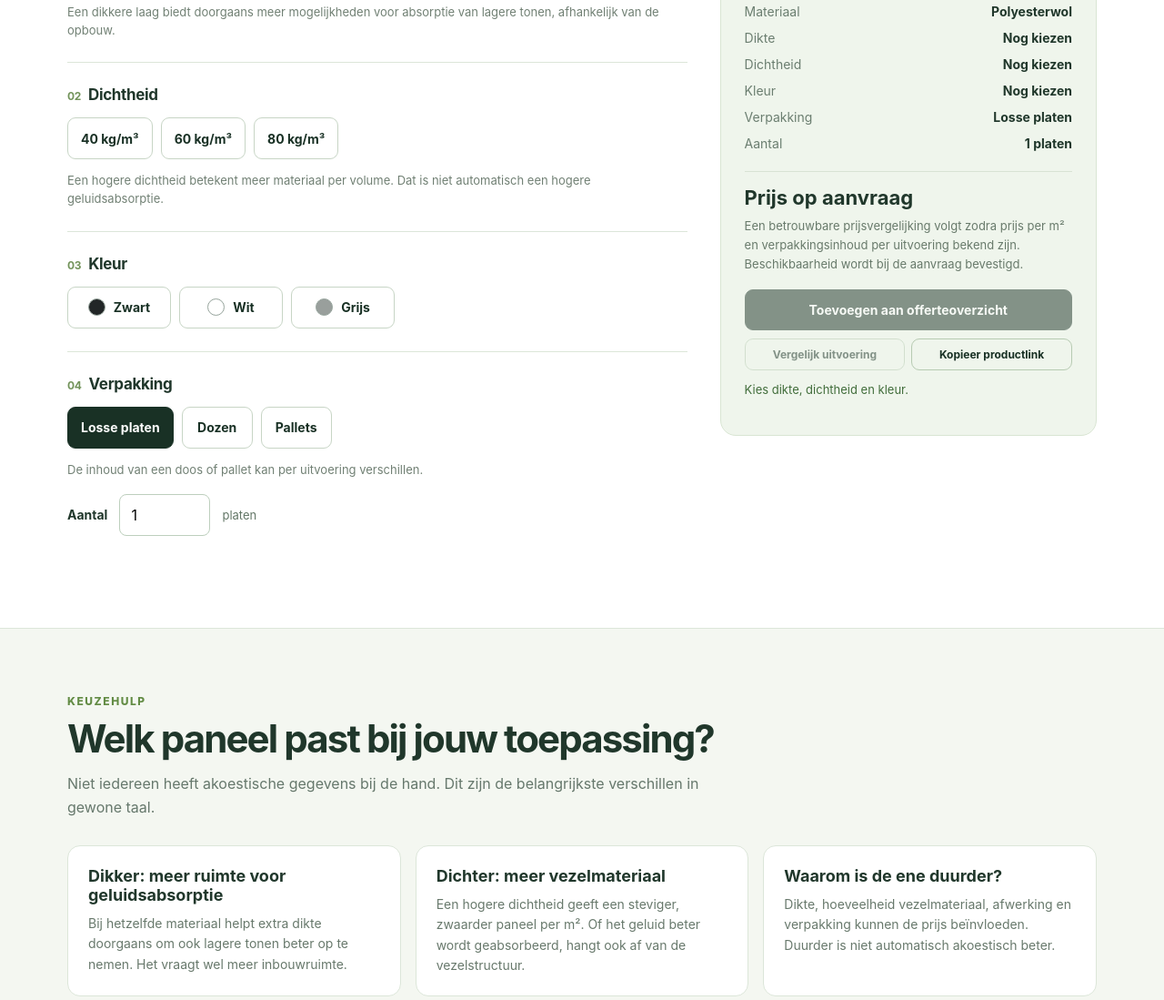
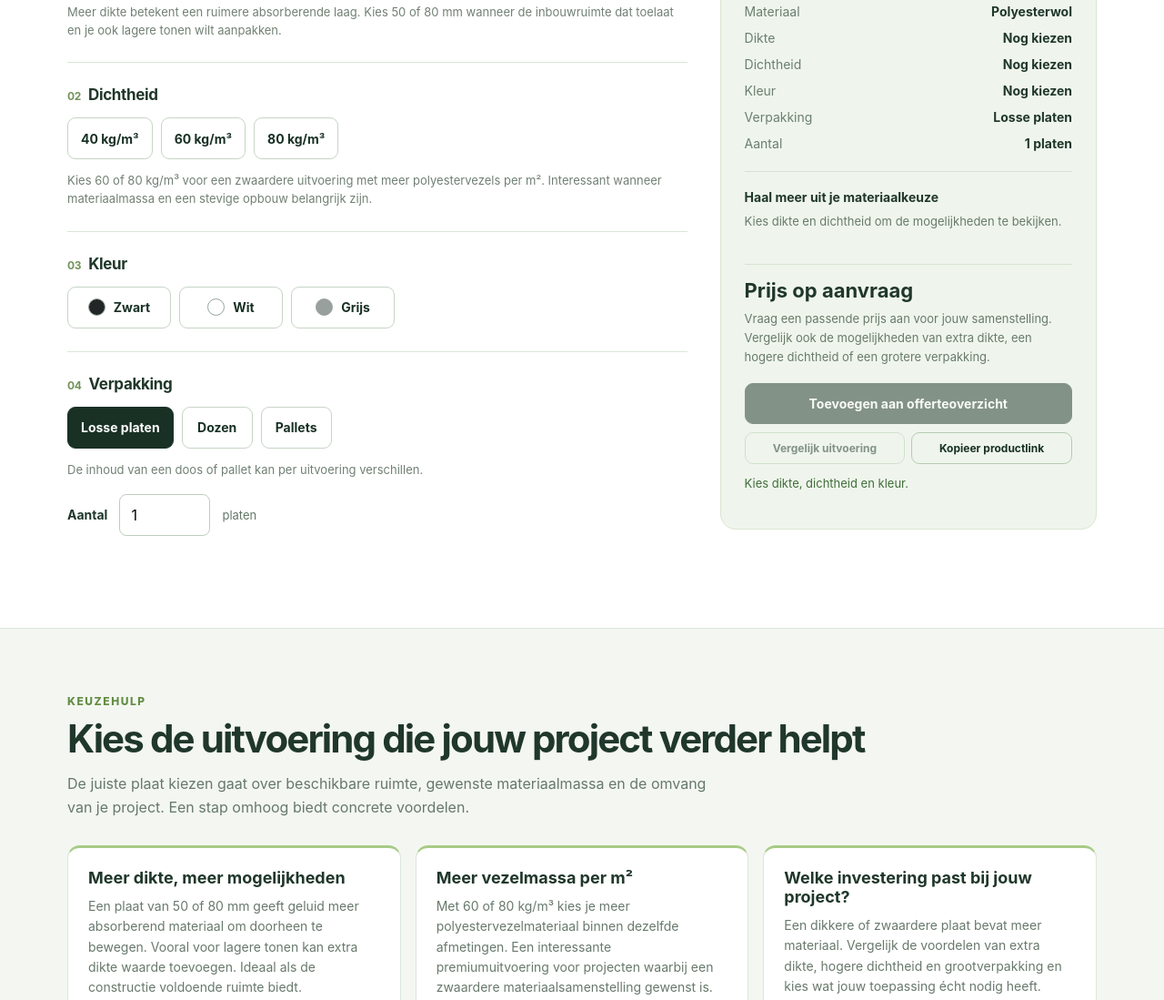
Before and after one commit to YanniekETP/zilenz-lab, a website: page index.html in a window 1280 px wide. Shown: the part 1701-2800 px from the top of the page at 91% size. Drawn offline with Linux system fonts and the light colour scheme.

Commit message:
feat: benefits-first copy, premium option presentation and contextual upgrades v3.2

```diff
--- a/index.html
+++ b/index.html
@@ -22,10 +22,10 @@ section.section{padding-top:72px;padding-bottom:76px}.section h2{font-size:clamp
 footer{background:var(--deep);color:#e5eee3;padding:32px 0;font-size:13px}footer .wrap{display:flex;justify-content:space-between;gap:15px;flex-wrap:wrap}.env-note{margin:9px 0 0;color:#b4c8b3;font-size:11px}footer a{color:#e5eee3}
 @media(max-width:850px){.hero{grid-template-columns:1fr;gap:20px;padding-top:45px}.hero-art{height:220px}.columns,.quote-grid{grid-template-columns:1fr}.summary{position:static}.cards{grid-template-columns:repeat(2,1fr)}.nav{gap:10px}.how .wrap{grid-template-columns:1fr}.how article{padding:15px 0}.how article+article{border-left:0;border-top:1px solid #d0ddcd;padding-left:0}}
 @media(max-width:570px){.wrap{padding:0 16px}.utility span:last-child{display:none}.head{min-height:0;padding:13px 0;flex-wrap:wrap}.brand{font-size:27px}.nav{order:3;width:100%;justify-content:space-between}.nav a{font-size:12px}.nav-button{padding:10px}.hero h1{font-size:44px}.cards,.explainer{grid-template-columns:1fr}section.section{padding-top:48px;padding-bottom:50px}.card{padding:19px}.summary{padding:20px}.option{min-width:66px}.compare-table{font-size:12px}}
-.compare-table caption{caption-side:top;text-align:left;padding:12px 16px;font-size:12px;color:#637668;font-weight:700}.compare-table .diff-row{background:#f5f9f1}.compare-table .diff-row th{color:#27492d}.diff-marker{color:#729d43;font-size:9px;margin-left:4px}.compare-table td{min-width:145px}.compare-table th:first-child{position:sticky;left:0;z-index:1;background:#fff}.compare-table .diff-row th:first-child{background:#f5f9f1}.compare-table thead th:first-child{background:#eef4e9;z-index:2}.compare-wrap{scrollbar-width:thin}@media(max-width:570px){.compare-table{min-width:680px}.compare-table th:first-child{min-width:125px;max-width:125px}.compare-table td{min-width:175px}}</style>
+.compare-table caption{caption-side:top;text-align:left;padding:12px 16px;font-size:12px;color:#637668;font-weight:700}.compare-table .diff-row{background:#f5f9f1}.compare-table .diff-row th{color:#27492d}.diff-marker{color:#729d43;font-size:9px;margin-left:4px}.compare-table td{min-width:145px}.compare-table th:first-child{position:sticky;left:0;z-index:1;background:#fff}.compare-table .diff-row th:first-child{background:#f5f9f1}.compare-table thead th:first-child{background:#eef4e9;z-index:2}.compare-wrap{scrollbar-width:thin}@media(max-width:570px){.compare-table{min-width:680px}.compare-table th:first-child{min-width:125px;max-width:125px}.compare-table td{min-width:175px}}.upgrade-block{padding:17px 0;border-top:1px solid #d8e2d4}.upgrade-block>strong{font-size:14px}.upgrade-block p{font-size:13px;color:#687a6b;line-height:1.5;margin:8px 0}.upgrade-options{display:grid;gap:8px}.upgrade-choice{background:#fff!important;color:#244a31!important;border:1px solid #b7d0ac!important;display:flex!important;align-items:start!important;flex-direction:column;text-align:left;width:100%;padding:11px!important;font-size:13px!important}.upgrade-choice small{font-weight:450;font-size:12px;line-height:1.4;margin-top:4px;color:#617562}.upgrade-choice:hover{border-color:#638b43!important;background:#f6fbf2!important}.info{border-top:3px solid #a7cb86}</style>
 </head><body>
 <div class="utility"><div class="wrap"><span>Polyesterwol voor akoestische toepassingen</span><span>Platen · Dozen · Pallets</span></div></div>
-<header><div class="wrap head"><div class="identity"><a class="brand" href="#top" aria-label="Zilenz">zilen<span>z.</span></a><span class="version" aria-label="Websiteversie 3.1">V3.1</span></div><nav class="nav" aria-label="Hoofdnavigatie"><a href="#assortiment">Assortiment</a><a href="#samenstellen">Samenstellen</a><a href="#vergelijken">Vergelijken</a></nav><a href="#offerte" class="btn nav-button">Offerte <span class="count" id="cartCount">0</span></a></div></header>
+<header><div class="wrap head"><div class="identity"><a class="brand" href="#top" aria-label="Zilenz">zilen<span>z.</span></a><span class="version" aria-label="Websiteversie 3.2">V3.2</span></div><nav class="nav" aria-label="Hoofdnavigatie"><a href="#assortiment">Assortiment</a><a href="#samenstellen">Samenstellen</a><a href="#vergelijken">Vergelijken</a></nav><a href="#offerte" class="btn nav-button">Offerte <span class="count" id="cartCount">0</span></a></div></header>
 <main id="top">
 <section class="hero wrap"><div><div class="overline">Zilenz / akoestische materialen</div><h1>Polyesterwol. Precies zoals je het nodig hebt.</h1><p>Kies de dikte, dichtheid en kleur die bij jouw toepassing passen. Vergelijk uitvoeringen en stel eenvoudig een materiaaloverzicht samen.</p><div class="actions"><a class="btn" href="#samenstellen">Stel je materiaal samen</a><a class="btn secondary" href="#vergelijken">Vergelijk uitvoeringen</a></div><p class="highlights">20–80 mm dikte · 40–80 kg/m³ · Zwart, wit en grijs</p></div><div class="hero-art" role="img" aria-label="Schematische weergave van polyesterwolplaten"><div class="stack"></div><label>Polyesterwolplaten</label></div></section>
 <div class="how"><div class="wrap"><article><small>01 / Materiaal</small><strong>Kies de uitvoering</strong><p>Begin met dikte, dichtheid en kleur.</p></article><article><small>02 / Vergelijken</small><strong>Bekijk de verschillen</strong><p>Vergelijk tot drie materialen naast elkaar.</p></article><article><small>03 / Aanvragen</small><strong>Verzamel je materialen</strong><p>Voeg meerdere uitvoeringen toe aan één offerteoverzicht.</p></article></div></div>
@@ -36,16 +36,16 @@ footer{background:var(--deep);color:#e5eee3;padding:32px 0;font-size:13px}footer
 </div></section>
 <section class="section configure" id="samenstellen"><div class="wrap"><div class="overline">Productconfigurator</div><h2>Stel je polyesterwol samen</h2><p class="intro">Kies in vier stappen de gewenste uitvoering. Je kunt daarna vergelijken of aan je offerteoverzicht toevoegen.</p>
 <div class="columns"><div>
-<div class="step"><h3><small>01</small>Dikte</h3><div class="options" id="thicknessOptions" aria-label="Kies dikte"></div><p>Een dikkere laag biedt doorgaans meer mogelijkheden voor absorptie van lagere tonen, afhankelijk van de opbouw.</p></div>
-<div class="step"><h3><small>02</small>Dichtheid</h3><div class="options" id="densityOptions" aria-label="Kies dichtheid"></div><p>Een hogere dichtheid betekent meer materiaal per volume. Dat is niet automatisch een hogere geluidsabsorptie.</p></div>
+<div class="step"><h3><small>01</small>Dikte</h3><div class="options" id="thicknessOptions" aria-label="Kies dikte"></div><p>Meer dikte betekent een ruimere absorberende laag. Kies 50 of 80 mm wanneer de inbouwruimte dat toelaat en je ook lagere tonen wilt aanpakken.</p></div>
+<div class="step"><h3><small>02</small>Dichtheid</h3><div class="options" id="densityOptions" aria-label="Kies dichtheid"></div><p>Kies 60 of 80 kg/m³ voor een zwaardere uitvoering met meer polyestervezels per m². Interessant wanneer materiaalmassa en een stevige opbouw belangrijk zijn.</p></div>
 <div class="step"><h3><small>03</small>Kleur</h3><div class="options" id="colorOptions" aria-label="Kies kleur"></div></div>
 <div class="step"><h3><small>04</small>Verpakking</h3><div class="options" id="packOptions" aria-label="Kies verpakking"></div><p>De inhoud van een doos of pallet kan per uitvoering verschillen.</p><div class="qty"><label for="quantity">Aantal</label><input id="quantity" type="number" min="1" max="9999" step="1" value="1" inputmode="numeric"><span id="quantityUnit">platen</span></div></div></div>
-<aside class="summary" aria-labelledby="selectionTitle"><div class="overline">Jouw keuze</div><h3 id="selectionTitle">Productspecificatie</h3><dl class="details"><dt>Materiaal</dt><dd>Polyesterwol</dd><dt>Dikte</dt><dd id="summaryThickness">Nog kiezen</dd><dt>Dichtheid</dt><dd id="summaryDensity">Nog kiezen</dd><dt>Kleur</dt><dd id="summaryColor">Nog kiezen</dd><dt>Verpakking</dt><dd id="summaryPack">Losse platen</dd><dt>Aantal</dt><dd id="summaryQuantity">1</dd></dl><div class="cost"><strong>Prijs op aanvraag</strong><p>Een betrouwbare prijsvergelijking volgt zodra prijs per m² en verpakkingsinhoud per uitvoering bekend zijn. Beschikbaarheid wordt bij de aanvraag bevestigd.</p></div><button id="addToQuote" type="button" disabled>Toevoegen aan offerteoverzicht</button><div class="small-actions"><button id="addToCompare" type="button" class="secondary" disabled>Vergelijk uitvoering</button><button id="shareSelection" type="button" class="secondary">Kopieer productlink</button></div><p class="feedback" id="selectionFeedback" role="status" aria-live="polite">Kies dikte, dichtheid en kleur.</p></aside></div></div></section>
-<section class="section wrap" id="keuzehulp"><div class="overline">Keuzehulp</div><h2>Welk paneel past bij jouw toepassing?</h2><p class="intro">Niet iedereen heeft akoestische gegevens bij de hand. Dit zijn de belangrijkste verschillen in gewone taal.</p>
-<div class="explainer"><article class="info"><h3>Dikker: meer ruimte voor geluidsabsorptie</h3><p>Bij hetzelfde materiaal helpt extra dikte doorgaans om ook lagere tonen beter op te nemen. Het vraagt wel meer inbouwruimte.</p></article>
-<article class="info"><h3>Dichter: meer vezelmateriaal</h3><p>Een hogere dichtheid geeft een steviger, zwaarder paneel per m². Of het geluid beter wordt geabsorbeerd, hangt ook af van de vezelstructuur.</p></article>
-<article class="info"><h3>Waarom is de ene duurder?</h3><p>Dikte, hoeveelheid vezelmateriaal, afwerking en verpakking kunnen de prijs beïnvloeden. Duurder is niet automatisch akoestisch beter.</p></article></div></section>
-<section class="section wrap" id="vergelijken"><div class="overline">Productvergelijking</div><h2>Vergelijk jouw uitvoeringen</h2><p class="intro">Vergelijk maximaal drie geselecteerde uitvoeringen op specificaties, materiaalgewicht en prijsstatus. Afwijkende eigenschappen zijn gemarkeerd en je kunt een eerder gekozen uitvoering opnieuw selecteren. Zo zie je wat verandert als je dikte of dichtheid aanpast.</p><div class="compare-actions"><button id="clearCompare" class="secondary" type="button">Vergelijking wissen</button><span id="compareStatus" class="compare-status" role="status" aria-live="polite">Nog geen uitvoeringen geselecteerd.</span></div><div id="compareTable" class="compare-layout" style="margin-top:17px"></div><p class="compare-note">Materiaalmassa per m² is rekenkundig bepaald uit dikte × dichtheid en is geen meting van geluidsabsorptie. Zonder productgebonden akoestische meetrapporten worden geen dB-, NRC- of αw-waarden getoond. Geluidsabsorptie is niet hetzelfde als geluidsisolatie.</p></section>
+<aside class="summary" aria-labelledby="selectionTitle"><div class="overline">Jouw keuze</div><h3 id="selectionTitle">Productspecificatie</h3><dl class="details"><dt>Materiaal</dt><dd>Polyesterwol</dd><dt>Dikte</dt><dd id="summaryThickness">Nog kiezen</dd><dt>Dichtheid</dt><dd id="summaryDensity">Nog kiezen</dd><dt>Kleur</dt><dd id="summaryColor">Nog kiezen</dd><dt>Verpakking</dt><dd id="summaryPack">Losse platen</dd><dt>Aantal</dt><dd id="summaryQuantity">1</dd></dl><div class="upgrade-block"><strong>Haal meer uit je materiaalkeuze</strong><p id="upgradeIntro">Kies dikte en dichtheid om de mogelijkheden te bekijken.</p><div id="upgradeOptions" class="upgrade-options"></div></div><div class="cost"><strong>Prijs op aanvraag</strong><p>Vraag een passende prijs aan voor jouw samenstelling. Vergelijk ook de mogelijkheden van extra dikte, een hogere dichtheid of een grotere verpakking.</p></div><button id="addToQuote" type="button" disabled>Toevoegen aan offerteoverzicht</button><div class="small-actions"><button id="addToCompare" type="button" class="secondary" disabled>Vergelijk uitvoering</button><button id="shareSelection" type="button" class="secondary">Kopieer productlink</button></div><p class="feedback" id="selectionFeedback" role="status" aria-live="polite">Kies dikte, dichtheid en kleur.</p></aside></div></div></section>
+<section class="section wrap" id="keuzehulp"><div class="overline">Keuzehulp</div><h2>Kies de uitvoering die jouw project verder helpt</h2><p class="intro">De juiste plaat kiezen gaat over beschikbare ruimte, gewenste materiaalmassa en de omvang van je project. Een stap omhoog biedt concrete voordelen.</p>
+<div class="explainer"><article class="info"><h3>Meer dikte, meer mogelijkheden</h3><p>Een plaat van 50 of 80 mm geeft geluid meer absorberend materiaal om doorheen te bewegen. Vooral voor lagere tonen kan extra dikte waarde toevoegen. Ideaal als de constructie voldoende ruimte biedt.</p></article>
+<article class="info"><h3>Meer vezelmassa per m²</h3><p>Met 60 of 80 kg/m³ kies je meer polyestervezelmateriaal binnen dezelfde afmetingen. Een interessante premiumuitvoering voor projecten waarbij een zwaardere materiaalsamenstelling gewenst is.</p></article>
+<article class="info"><h3>Welke investering past bij jouw project?</h3><p>Een dikkere of zwaardere plaat bevat meer materiaal. Vergelijk de voordelen van extra dikte, hogere dichtheid en grootverpakking en kies wat jouw toepassing écht nodig heeft.</p></article></div></section>
+<section class="section wrap" id="vergelijken"><div class="overline">Productvergelijking</div><h2>Vergelijk jouw uitvoeringen</h2><p class="intro">Vergelijk maximaal drie geselecteerde uitvoeringen op specificaties, materiaalgewicht en prijsstatus. Afwijkende eigenschappen zijn gemarkeerd en je kunt een eerder gekozen uitvoering opnieuw selecteren. Zo zie je wat verandert als je dikte of dichtheid aanpast.</p><div class="compare-actions"><button id="clearCompare" class="secondary" type="button">Vergelijking wissen</button><span id="compareStatus" class="compare-status" role="status" aria-live="polite">Nog geen uitvoeringen geselecteerd.</span></div><div id="compareTable" class="compare-layout" style="margin-top:17px"></div><p class="compare-note">Materiaalmassa per m² is rekenkundig bepaald uit dikte × dichtheid en is geen meting van geluidsabsorptie. Zonder productgebonden akoestische meetrapporten worden geen dB-, NRC- of αw-waarden getoond. De beste keuze hangt af van de toepassing en de opbouw. Geluidsabsorptie is niet hetzelfde als geluidsisolatie.</p></section>
 <section class="section quote" id="offerte"><div class="wrap"><div class="overline">Zakelijke aanvraag</div><h2>Offerteoverzicht</h2><p class="intro">Verzamel verschillende specificaties voor één aanvraag. Je kunt dit overzicht kopiëren en zelf doorgeven.</p><div class="quote-grid"><div class="quote-panel" id="quoteLines"><p>Je overzicht is nog leeg. Stel eerst een product samen.</p></div><div class="quote-panel"><h3>Vraag een prijs aan</h3><p>Controleer je materiaalkeuze en aantallen. De juiste prijs, verpakkingsinhoud en beschikbaarheid worden daarna afgestemd.</p><button id="copyQuote" type="button" disabled>Kopieer offerteoverzicht</button><button id="clearQuote" class="secondary" type="button" disabled>Overzicht wissen</button><div id="quoteFeedback" class="quote-feedback" role="status" aria-live="polite"></div></div></div></div></section>
 </main><footer><div class="wrap"><div><strong>zilenz.</strong> Polyesterwol voor akoestische toepassingen<p class="env-note">Testomgeving: er worden geen aanvragen of bestellingen verstuurd. Prijzen, combinaties en beschikbaarheid worden nog gevalideerd.</p></div><a href="#top">Terug naar boven ↑</a></div></footer>
 <script src="./catalog.js" defer></script><script src="./app.js" defer></script>
```
